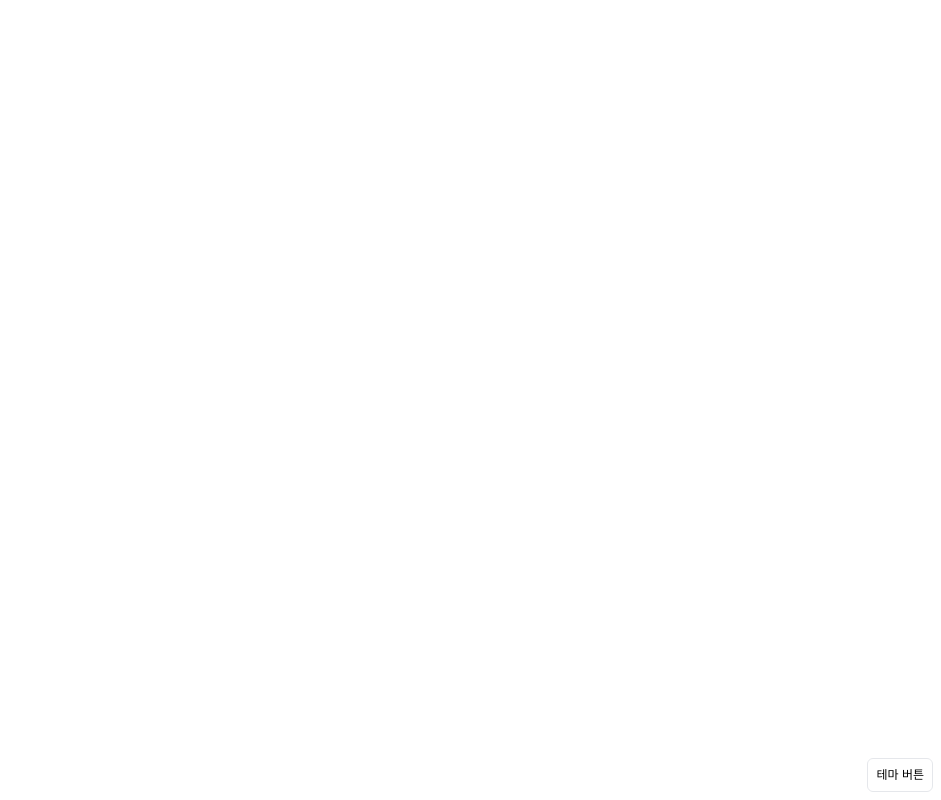
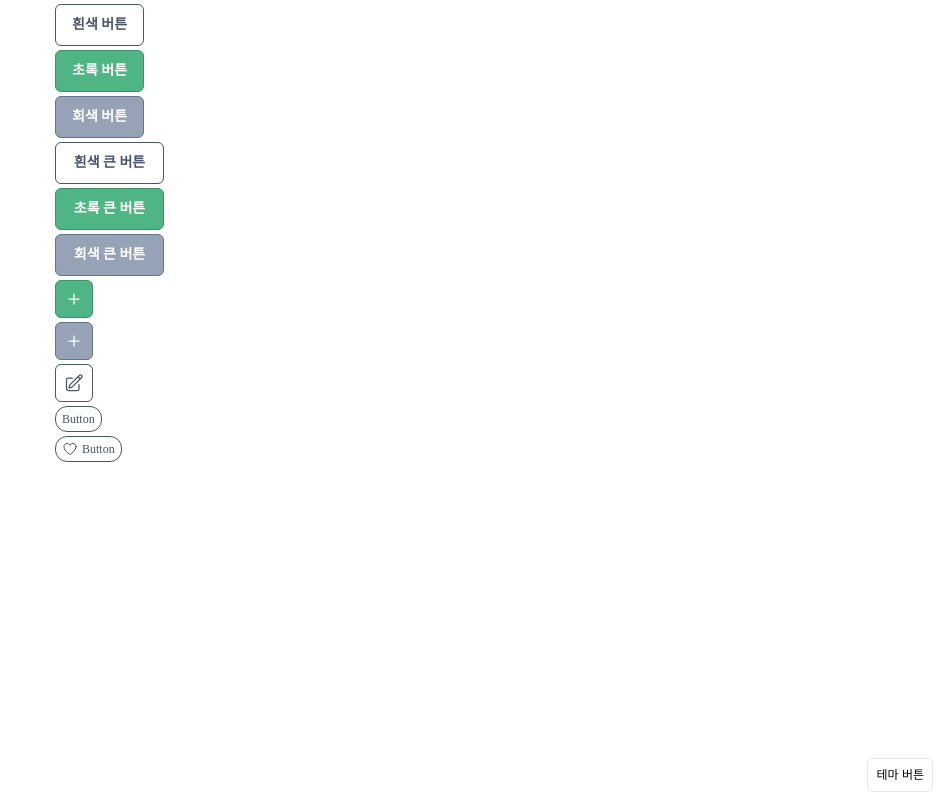
Before and after one commit to Team-TenTen/LinkHub-FE, a Next.js app: page /bomiTest in a window 1280 px wide. Shown: the whole page, without its empty margins (339-1280 px from the left). Built offline with nearby package versions, Linux system fonts and the light colour scheme.

Commit message:
refactor: #7 - 파일명 변경

```diff
--- a/src/app/(routes)/bomiTest/page.tsx
+++ b/src/app/(routes)/bomiTest/page.tsx
@@ -1,5 +1,5 @@
 // 컴포넌트 테스트 코드입니다
-// import Button from '@/components/common/Button/Button'
+import Button from '@/components/common/Button/Button'
 import { PencilSquareIcon } from '@heroicons/react/24/outline'
 import { HeartIcon } from '@heroicons/react/24/outline'
 import { PlusSmallIcon } from '@heroicons/react/24/solid'
@@ -7,7 +7,7 @@ import { PlusSmallIcon } from '@heroicons/react/24/solid'
 const TestPage = () => {
   return (
     <>
-      {/* <div className="m-1">
+      <div className="m-1">
         <Button className="button button-md button-white">흰색 버튼</Button>
       </div>
       <div className="m-1">
@@ -54,7 +54,7 @@ const TestPage = () => {
           <HeartIcon className="h-4 w-4" />
           Button
         </Button>
-      </div> */}
+      </div>
     </>
   )
 }
--- /dev/null
+++ b/src/components/common/Button/Button.tsx
@@ -0,0 +1,29 @@
+interface ButtonProps {
+  children?: React.ReactNode
+  type?: 'button' | 'reset' | 'submit' | undefined
+  className?: string
+  style?: React.CSSProperties
+  onClick?: (_e?: React.MouseEvent<HTMLButtonElement>) => void
+}
+
+const Button = ({
+  children,
+  type = 'button',
+  className,
+  style,
+  onClick,
+  ...rest
+}: ButtonProps) => {
+  return (
+    <button
+      onClick={onClick}
+      className={className}
+      style={{ ...style }}
+      type={type}
+      {...rest}>
+      {children}
+    </button>
+  )
+}
+
+export default Button
```
Also changed, not shown: 1 other file (tests, documents, lock files or other folders).
